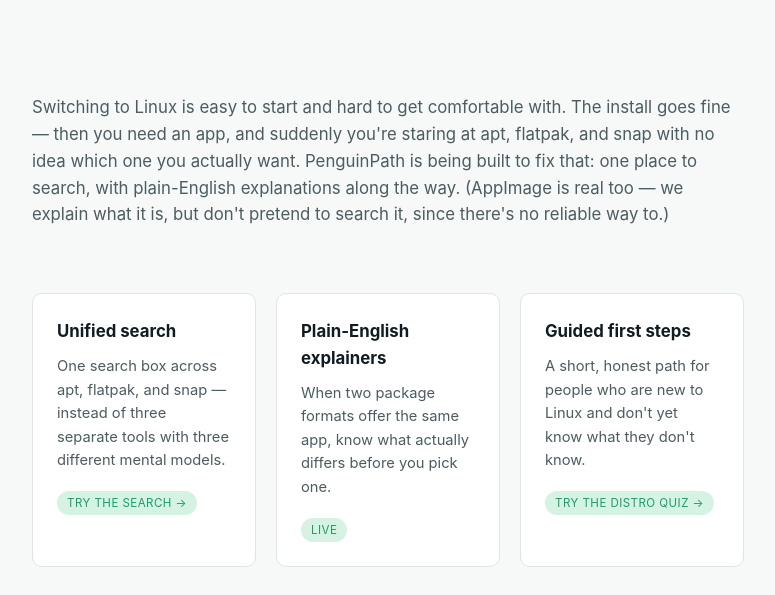
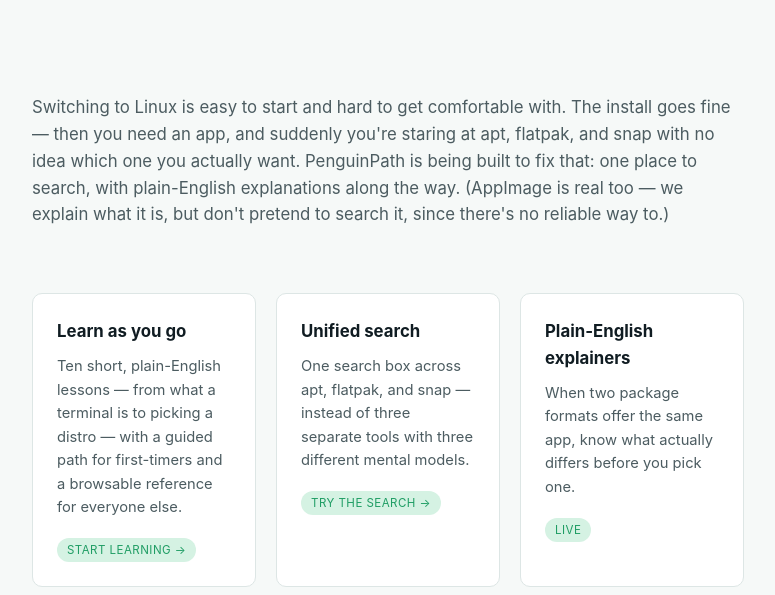
Before and after one commit to MrDonnyNoPants/penguinpath, a plain HTML site: page index.html in a window 1280 px wide. Shown: the part 357-952 px from the top of the page, without its empty margins (252-1027 px from the left). Drawn offline with Linux system fonts and the light colour scheme.

Commit message:
Update index.html
Adding learn page as feature

```diff
--- a/index.html
+++ b/index.html
@@ -32,6 +32,11 @@
     </section>
 
     <section class="container features">
+      <div class="feature-card">
+        <h2>Learn as you go</h2>
+        <p>Ten short, plain-English lessons — from what a terminal is to picking a distro — with a guided path for first-timers and a browsable reference for everyone else.</p>
+        <a class="status status-live" href="learn.html">Start learning &rarr;</a>
+      </div>
       <div class="feature-card">
         <h2>Unified search</h2>
         <p>One search box across apt, flatpak, and snap — instead of three separate tools with three different mental models.</p>
```
